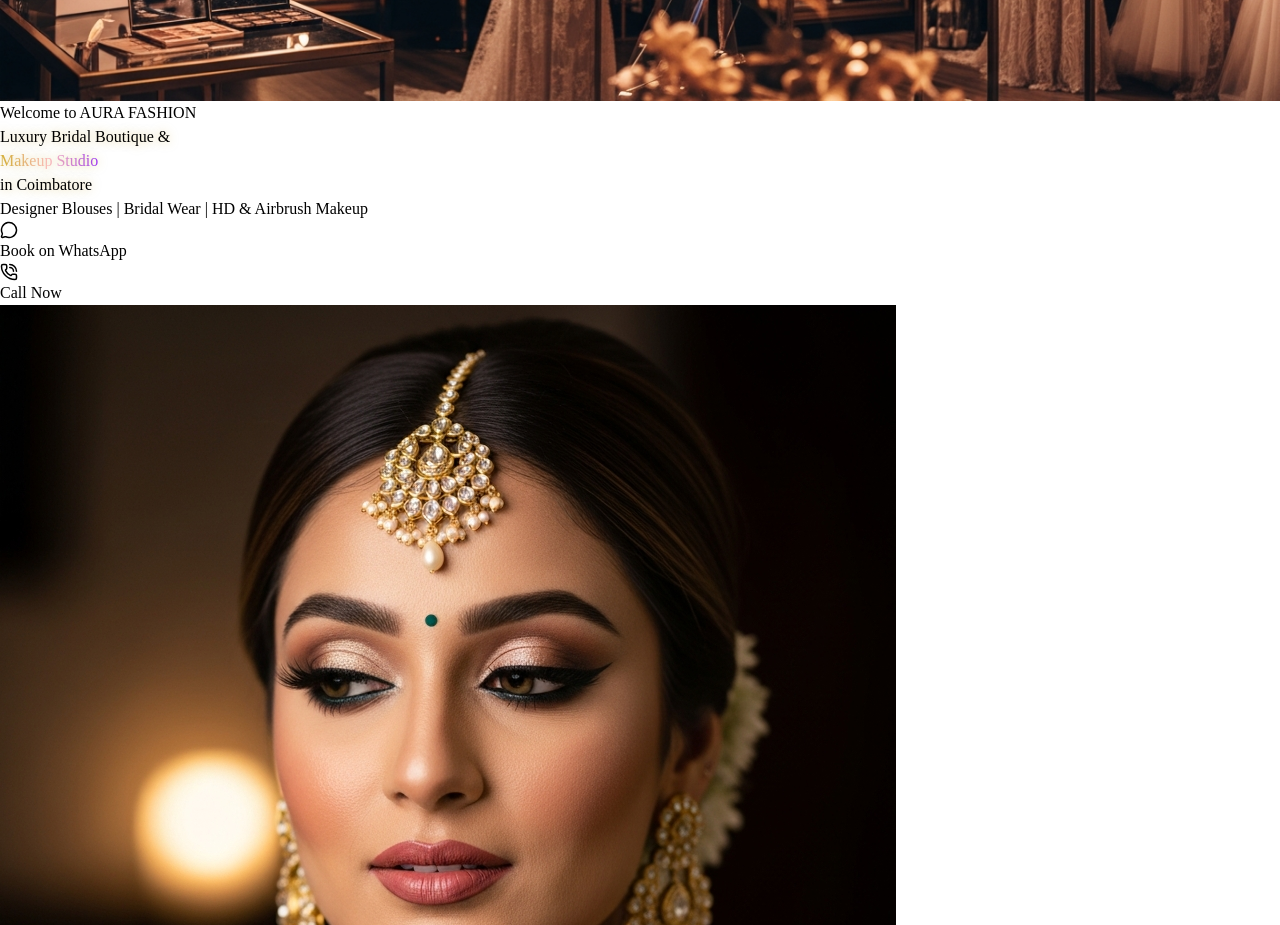
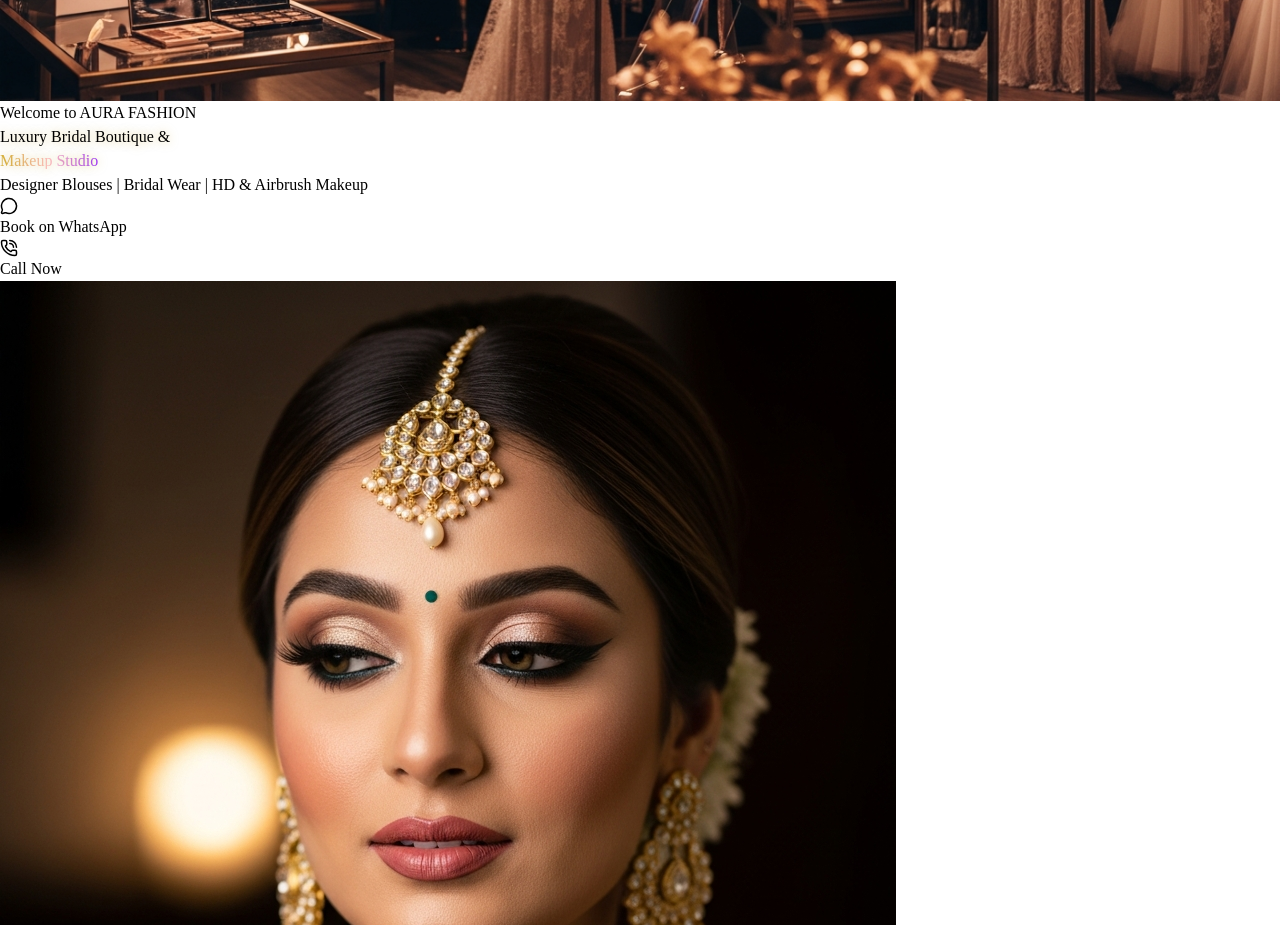
Before and after one commit to Mohazhar/AuraFashion, a React (Vite) app in the folder client/: page / in a window 1280 px wide. Shown: the part 1320-2245 px from the top of the page. Built offline with nearby package versions, Linux system fonts and the light colour scheme.

Commit message:
Remove location from Hero component title
Removed 'in Coimbatore' from the Hero component title.

```diff
--- a/client/src/components/home/Hero.tsx
+++ b/client/src/components/home/Hero.tsx
@@ -35,7 +35,6 @@ export default function Hero() {
         >
           Luxury Bridal Boutique & <br />
           <span className="luxury-gradient-text italic font-normal">Makeup Studio</span> <br />
-          in Coimbatore
         </motion.h1>
 
         <motion.p
```
